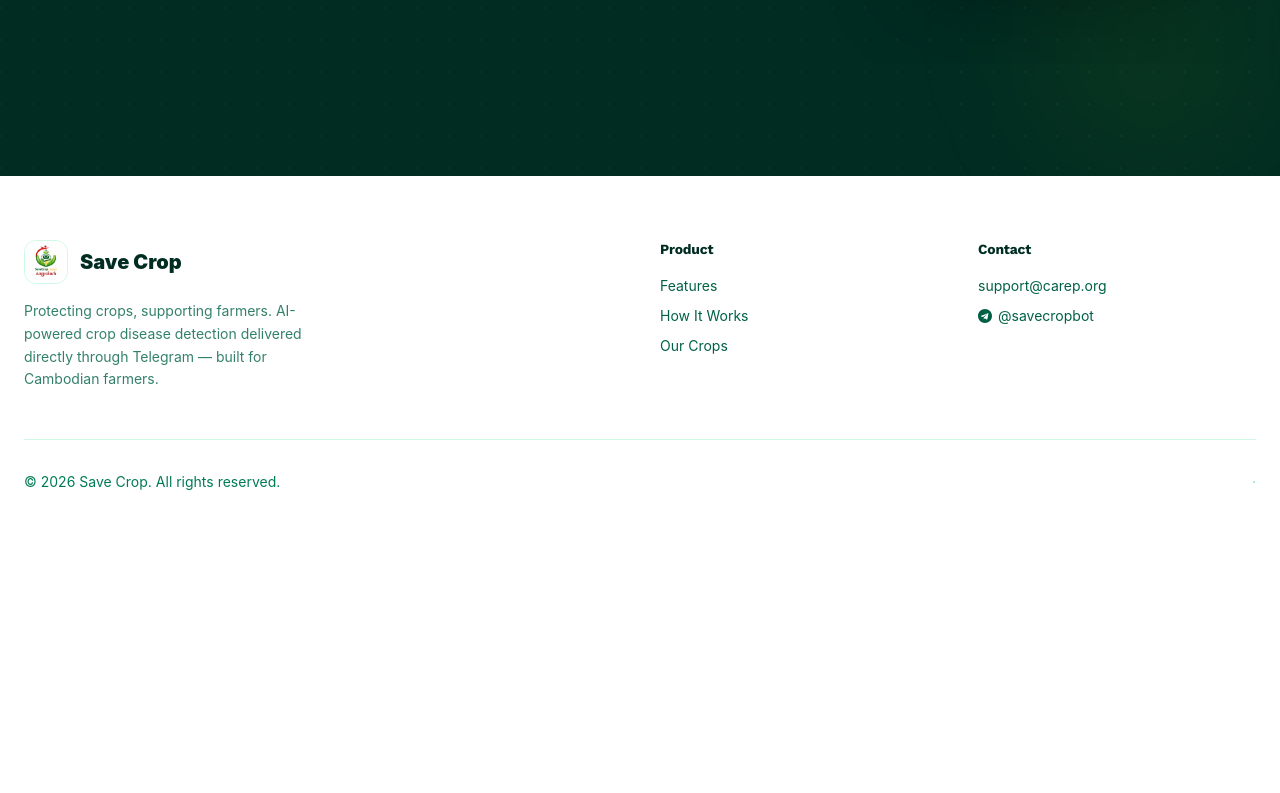
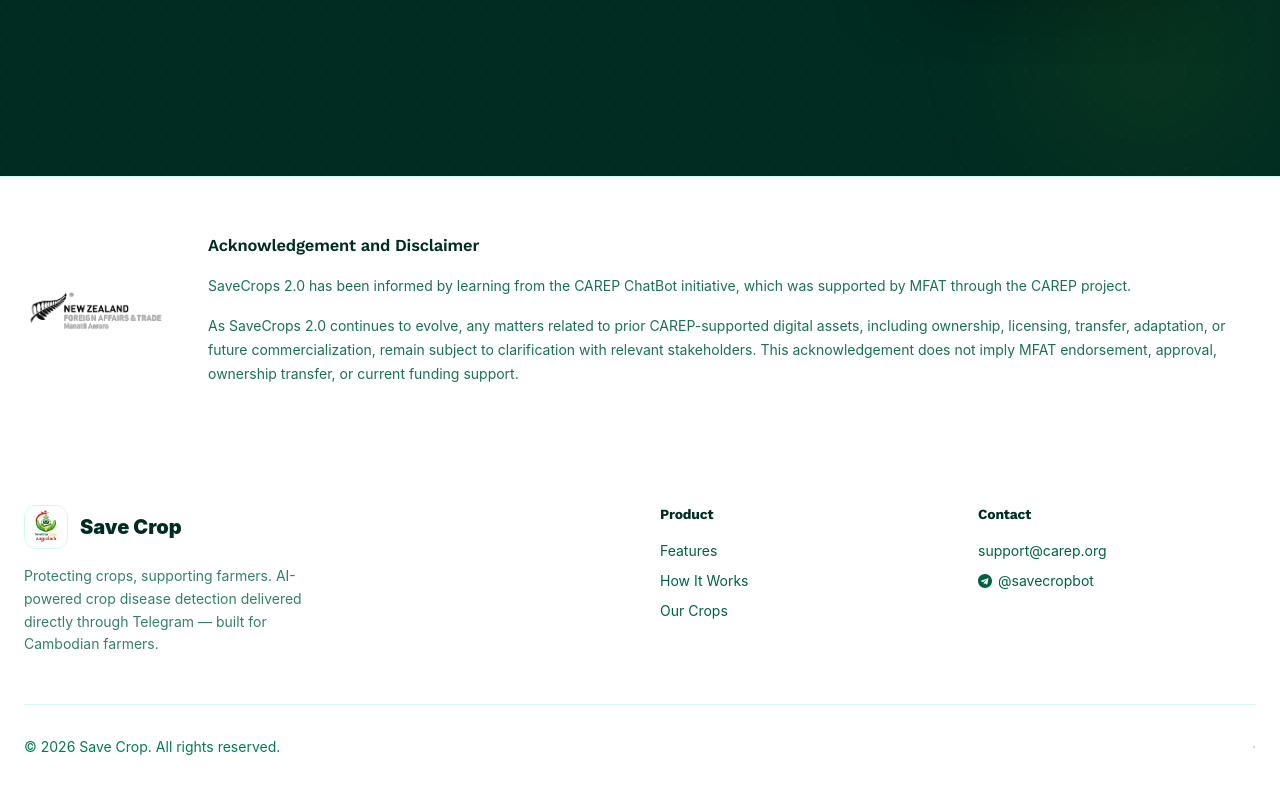
Before and after one commit to SCI-Dev-Team/carep-admin-dashboard, a Next.js app: page / in a window 1280 px wide. Shown: the part 6657-7450 px from the top of the page. Before the commit the page ends 7213 px from the top, so only its background shows below. Built offline with nearby package versions, Linux system fonts and the light colour scheme; a web font is replaced by a local one.

Commit message:
Add acknowledgement section to landing page and update translations

```diff
--- a/app/components/landing/LandingPage.tsx
+++ b/app/components/landing/LandingPage.tsx
@@ -2,6 +2,7 @@
 
 import { useEffect, useState } from "react";
 import {
+  AcknowledgementSection,
   CTASection,
   DiseaseMarqueeSection,
   FeaturesSection,
@@ -103,6 +104,7 @@ export default function LandingPage() {
           <SupportedCropsSection />
           <OurStorySection />
           <CTASection />
+          <AcknowledgementSection />
           <FooterSection />
         </div>
       </LandingI18nProvider>
--- a/app/components/landing/i18n.tsx
+++ b/app/components/landing/i18n.tsx
@@ -97,6 +97,10 @@ type LandingCopy = {
     supportEmail: string;
     botHandle: string;
     copyright: string;
+    acknowledgementTitle: string;
+    acknowledgementParagraph1: string;
+    acknowledgementParagraph2: string;
+    mfatLogoAlt: string;
   };
 };
 
@@ -274,6 +278,12 @@ const landingDictionaries: Record<LandingLocale, LandingCopy> = {
       supportEmail: "support@carep.org",
       botHandle: "@savecropbot",
       copyright: "All rights reserved.",
+      acknowledgementTitle: "Acknowledgement and Disclaimer",
+      acknowledgementParagraph1:
+        "SaveCrops 2.0 has been informed by learning from the CAREP ChatBot initiative, which was supported by MFAT through the CAREP project.",
+      acknowledgementParagraph2:
+        "As SaveCrops 2.0 continues to evolve, any matters related to prior CAREP-supported digital assets, including ownership, licensing, transfer, adaptation, or future commercialization, remain subject to clarification with relevant stakeholders. This acknowledgement does not imply MFAT endorsement, approval, ownership transfer, or current funding support.",
+      mfatLogoAlt: "New Zealand Ministry of Foreign Affairs and Trade (MFAT)",
     },
   },
   km: {
@@ -448,6 +458,12 @@ const landingDictionaries: Record<LandingLocale, LandingCopy> = {
       supportEmail: "support@carep.org",
       botHandle: "@savecropbot",
       copyright: "រក្សាសិទ្ធិគ្រប់យ៉ាង។",
+      acknowledgementTitle: "ការទទួលស្គាល់ និងការបដិសេធទទួលខុសត្រូវ",
+      acknowledgementParagraph1:
+        "SaveCrops 2.0 ត្រូវបានអភិវឌ្ឍដោយឈរលើបទពិសោធន៍ពីគំនិតផ្តួចផ្តើម CAREP ChatBot ដែលទទួលបានការគាំទ្រពី MFAT តាមរយៈគម្រោង CAREP។",
+      acknowledgementParagraph2:
+        "នៅពេល SaveCrops 2.0 បន្តរីកចម្រើន បញ្ហាណាមួយទាក់ទងនឹងទ្រព្យឌីជីថលដែល CAREP ធ្លាប់គាំទ្រ រួមមានកម្មសិទ្ធ អាជ្ញាប័ណ្ណ ការផ្ទេរ ការបម្លែង ឬការធ្វើពាណិជ្ជកម្មនាអនាគត នៅតែរង់ចាំការបកស្រាយច្បាស់លាស់ជាមួយភាគពាក់ព័ន្ធ។ ការទទួលស្គាល់នេះមិនបញ្ជាក់ថា MFAT យល់ស្រប អនុម័ត ផ្ទេរកម្មសិទ្ធ ឬកំពុងផ្តល់មូលនិធិឡើយ។",
+      mfatLogoAlt: "ក្រសួងការបរទេស និងពាណិជ្ជកម្មនៃនូវែលសេឡង់ (MFAT)",
     },
   },
 };
--- /dev/null
+++ b/app/components/landing/section/AcknowledgementSection.tsx
@@ -0,0 +1,42 @@
+import Image from "next/image";
+import { useLandingI18n } from "../i18n";
+import { ScrollReveal } from "../ScrollReveal";
+
+export function AcknowledgementSection() {
+  const { copy } = useLandingI18n();
+
+  return (
+    <section
+      className="border-t border-emerald-100 bg-white px-6 py-12 sm:py-14"
+      aria-labelledby="acknowledgement-heading"
+    >
+      <div className="mx-auto max-w-7xl">
+        <ScrollReveal>
+          <div className="flex flex-col gap-8 sm:flex-row sm:items-center sm:gap-10">
+            <div className="flex w-full shrink-0 justify-center sm:w-36 sm:pt-1">
+              <Image
+                src="/logo/mfat_logo.svg"
+                alt={copy.footer.mfatLogoAlt}
+                width={200}
+                height={60}
+                className="h-12 w-auto object-contain object-center opacity-95"
+              />
+            </div>
+            <div className="min-w-0 flex-1 text-center sm:text-left">
+              <h2
+                id="acknowledgement-heading"
+                className="text-base font-semibold tracking-tight text-emerald-950 sm:text-[1.05rem]"
+              >
+                {copy.footer.acknowledgementTitle}
+              </h2>
+              <div className="mt-4 space-y-4 text-pretty text-sm leading-[1.7] text-emerald-800/90">
+                <p>{copy.footer.acknowledgementParagraph1}</p>
+                <p>{copy.footer.acknowledgementParagraph2}</p>
+              </div>
+            </div>
+          </div>
+        </ScrollReveal>
+      </div>
+    </section>
+  );
+}
--- a/app/components/landing/section/index.ts
+++ b/app/components/landing/section/index.ts
@@ -1,3 +1,4 @@
+export { AcknowledgementSection } from "./AcknowledgementSection";
 export { CTASection } from "./CTASection";
 export { DiseaseMarqueeSection } from "./DiseaseMarqueeSection";
 export { FeaturesSection } from "./FeaturesSection";
```
Also changed, not shown: public/logo/mfat_logo.svg (added).
